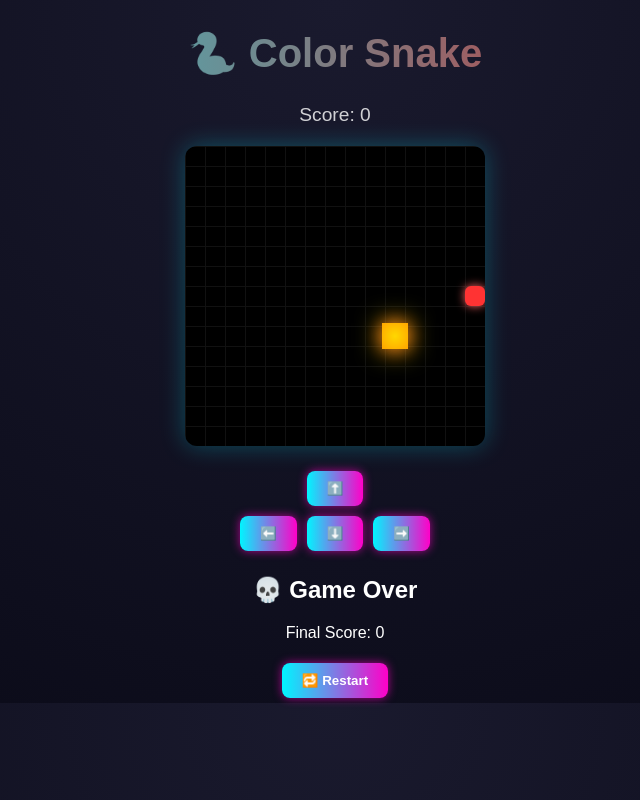
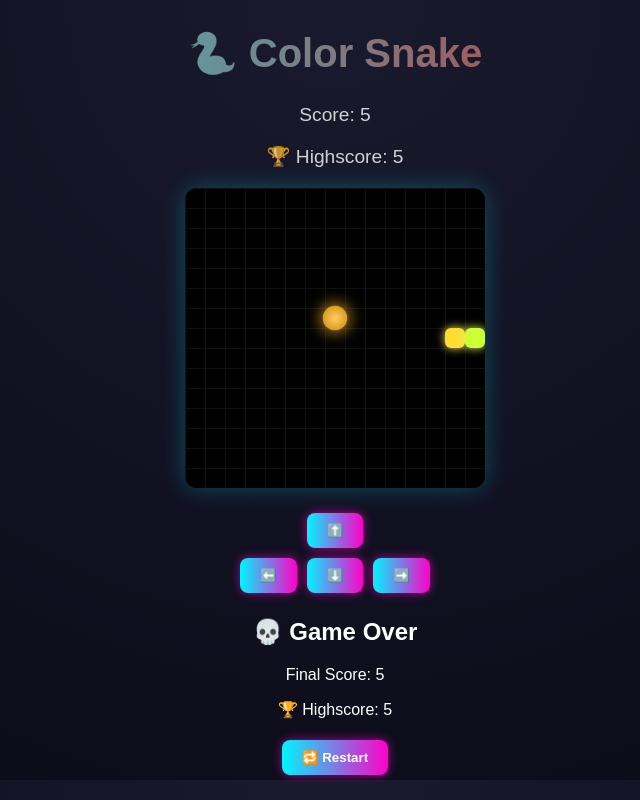
Before and after one commit to Can802/snake, a Nuxt app: page / in a window 1280 px wide. Shown: the whole page, without its empty margins (305-945 px from the left). Built offline with nearby package versions, Linux system fonts and the light colour scheme.

Commit message:
highscore

```diff
--- a/app/app.vue
+++ b/app/app.vue
@@ -2,6 +2,7 @@
   <div class="game">
     <h1>🐍 Color Snake</h1>
     <p class="score">Score: {{ score }}</p>
+    <p class="highscore">🏆 Highscore: {{ highScore }}</p>
 
     <!-- Spielfeld -->
     <div
@@ -46,6 +47,7 @@
     <div v-if="gameOver" class="overlay">
       <h2>💀 Game Over</h2>
       <p>Final Score: {{ score }}</p>
+      <p>🏆 Highscore: {{ highScore }}</p>
       <button @click="restart">🔁 Restart</button>
     </div>
   </div>
@@ -61,12 +63,12 @@ export default {
       food: { x: 10, y: 10 },
       specialFood: null,
       score: 0,
+      highScore: 0,
       combo: 0,
       speed: 120,
       minSpeed: 60,
       gameOver: false,
       loop: null,
-
       touchStartX: 0,
       touchStartY: 0,
     };
@@ -74,17 +76,25 @@ export default {
 
   methods: {
     spawnFood() {
+      // Normales Food
       let x, y;
       do {
         x = Math.floor(Math.random() * this.fieldSize);
         y = Math.floor(Math.random() * this.fieldSize);
       } while (this.snake.some((s) => s.x === x && s.y === y));
-
       this.food = { x, y };
 
       // ⭐ 20% Chance Special Food
       if (Math.random() < 0.2) {
-        this.specialFood = { x, y };
+        let sx, sy;
+        do {
+          sx = Math.floor(Math.random() * this.fieldSize);
+          sy = Math.floor(Math.random() * this.fieldSize);
+        } while (
+          this.snake.some((s) => s.x === sx && s.y === sy) ||
+          (sx === x && sy === y)
+        );
+        this.specialFood = { x: sx, y: sy };
       } else {
         this.specialFood = null;
       }
@@ -110,34 +120,44 @@ export default {
       ) {
         this.gameOver = true;
         clearInterval(this.loop);
+
+        // Highscore speichern
+        if (this.score > this.highScore) {
+          this.highScore = this.score;
+          localStorage.setItem("colorSnakeHighscore", this.highScore);
+        }
         return;
       }
 
       this.snake.push(head);
 
       // 🍎 Food Check
+      let ateFood = false;
       if (head.x === this.food.x && head.y === this.food.y) {
+        ateFood = true;
         this.combo++;
         let points = 1 + this.combo;
+        this.score += points;
+      }
 
-        // ⭐ Special Bonus
+      // ⭐ Special Food Check
       if (
         this.specialFood &&
         head.x === this.specialFood.x &&
         head.y === this.specialFood.y
       ) {
-          points += 5;
+        this.score += 5; // Bonuspunkte
+        this.specialFood = null;
+        ateFood = true;
       }
 
-        this.score += points;
-
-        // ⚡ schneller werden
+      if (ateFood) {
+        // ⚡ Geschwindigkeit erhöhen
         if (this.speed > this.minSpeed) {
           this.speed -= 3;
           clearInterval(this.loop);
           this.loop = setInterval(this.moveSnake, this.speed);
         }
-
         this.spawnFood();
       } else {
         this.combo = 0;
@@ -152,6 +172,10 @@ export default {
       this.combo = 0;
       this.speed = 120;
       this.gameOver = false;
+
+      // Highscore laden
+      const savedHighscore = localStorage.getItem("colorSnakeHighscore");
+      if (savedHighscore) this.highScore = parseInt(savedHighscore);
 
       this.spawnFood();
 
@@ -203,7 +227,6 @@ export default {
     snakeStyle(index) {
       const segment = this.snake[index];
       const hue = (index * 25 + this.score * 10) % 360;
-
       return {
         top: segment.y * 20 + "px",
         left: segment.x * 20 + "px",
@@ -261,7 +284,8 @@ h1 {
   -webkit-text-fill-color: transparent;
 }
 
-.score {
+.score,
+.highscore {
   font-size: 1.2rem;
   opacity: 0.8;
 }
```
Lines whose indentation alone changed are shown as unchanged.
